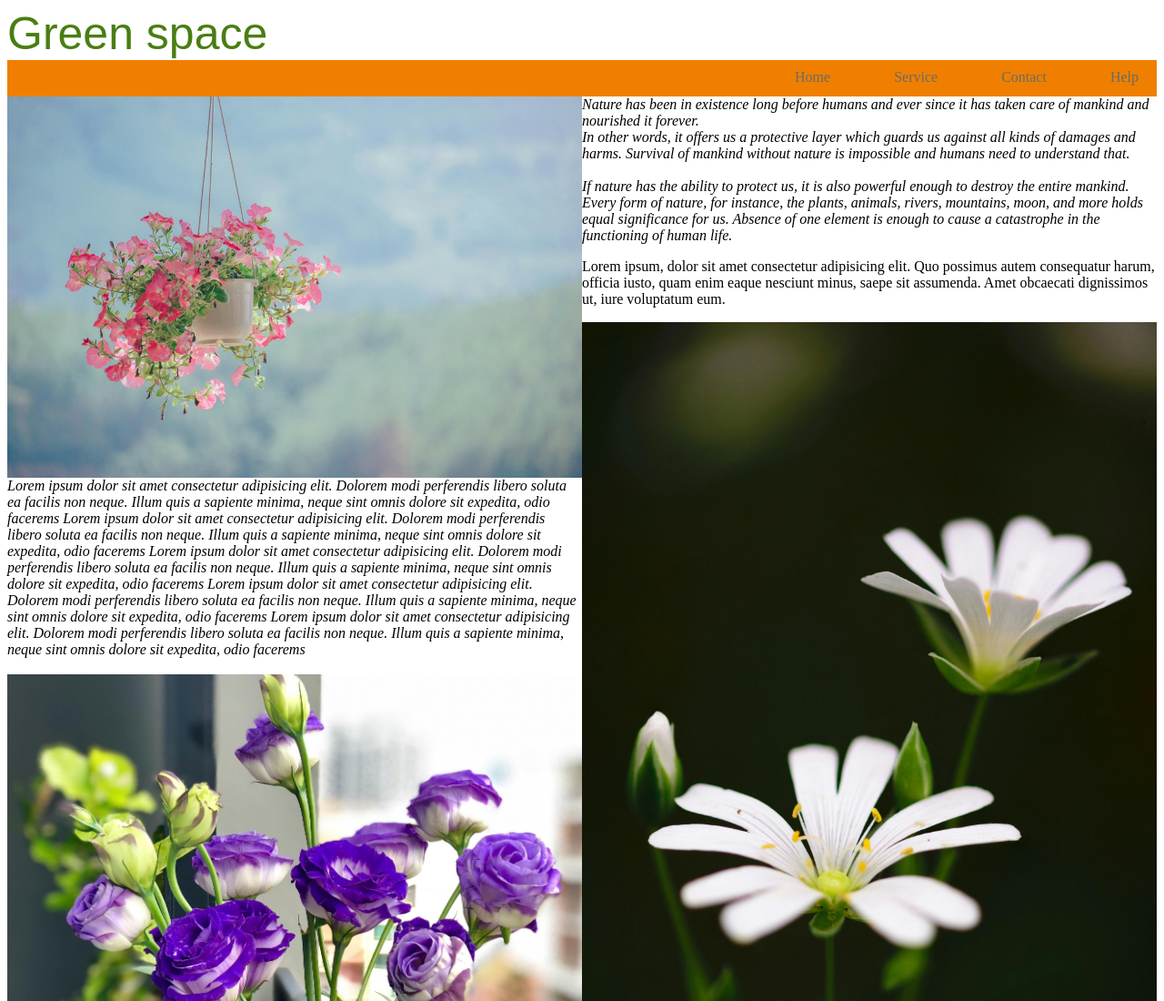
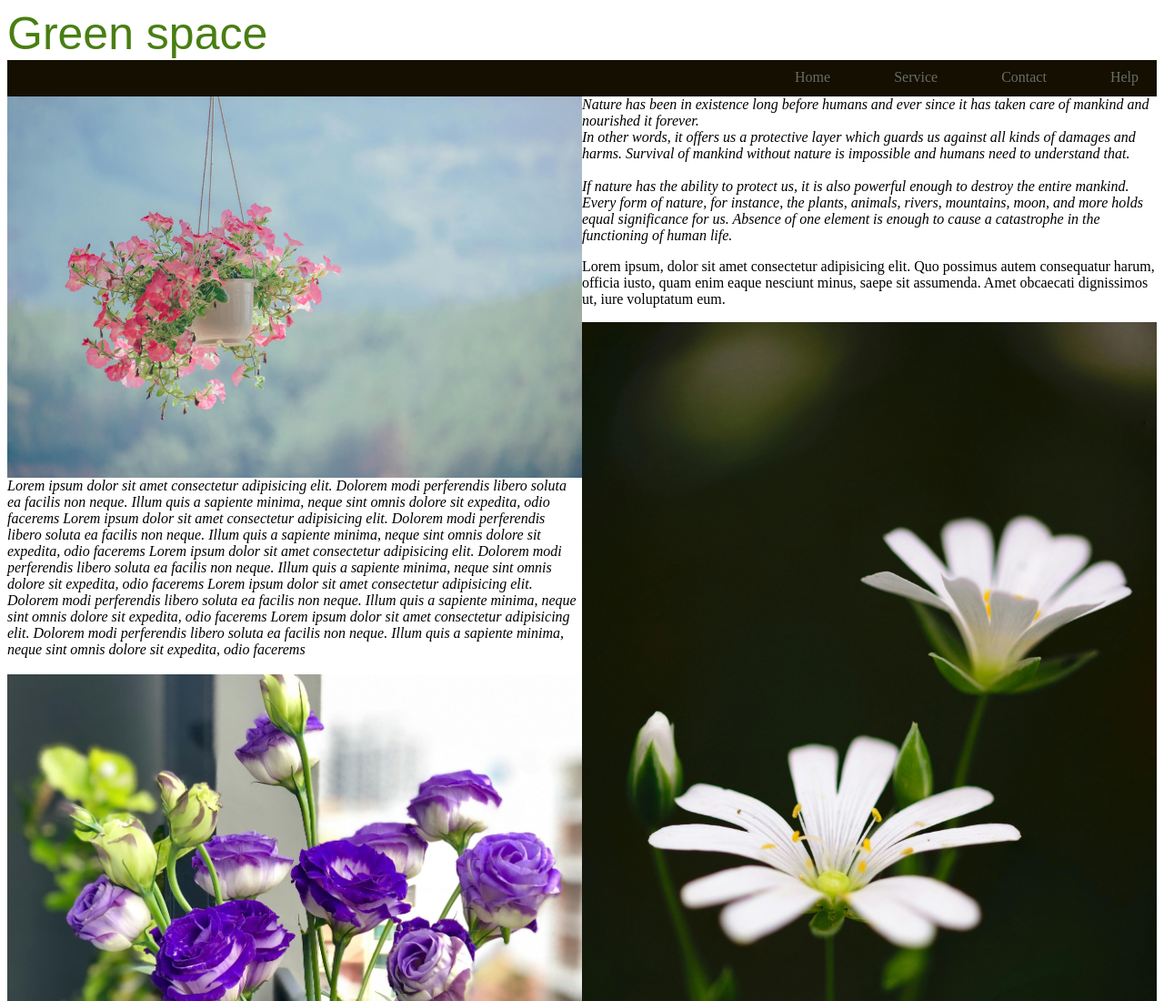
Before and after one commit to Shruthi796/Green-Space, a plain HTML site: page index.html in a window 1280 px wide. Shown: the top 1100 px of the page at 91% size. Drawn offline with Linux system fonts and the light colour scheme.

Commit message:
Update style.css

```diff
--- a/style.css
+++ b/style.css
@@ -5,7 +5,7 @@ header{
 
 }
 .head{
-    background-color: rgb(240, 127, 00);
+    background-color: rgb(20, 15, 00);
     height: 40px;
 
 }
```
